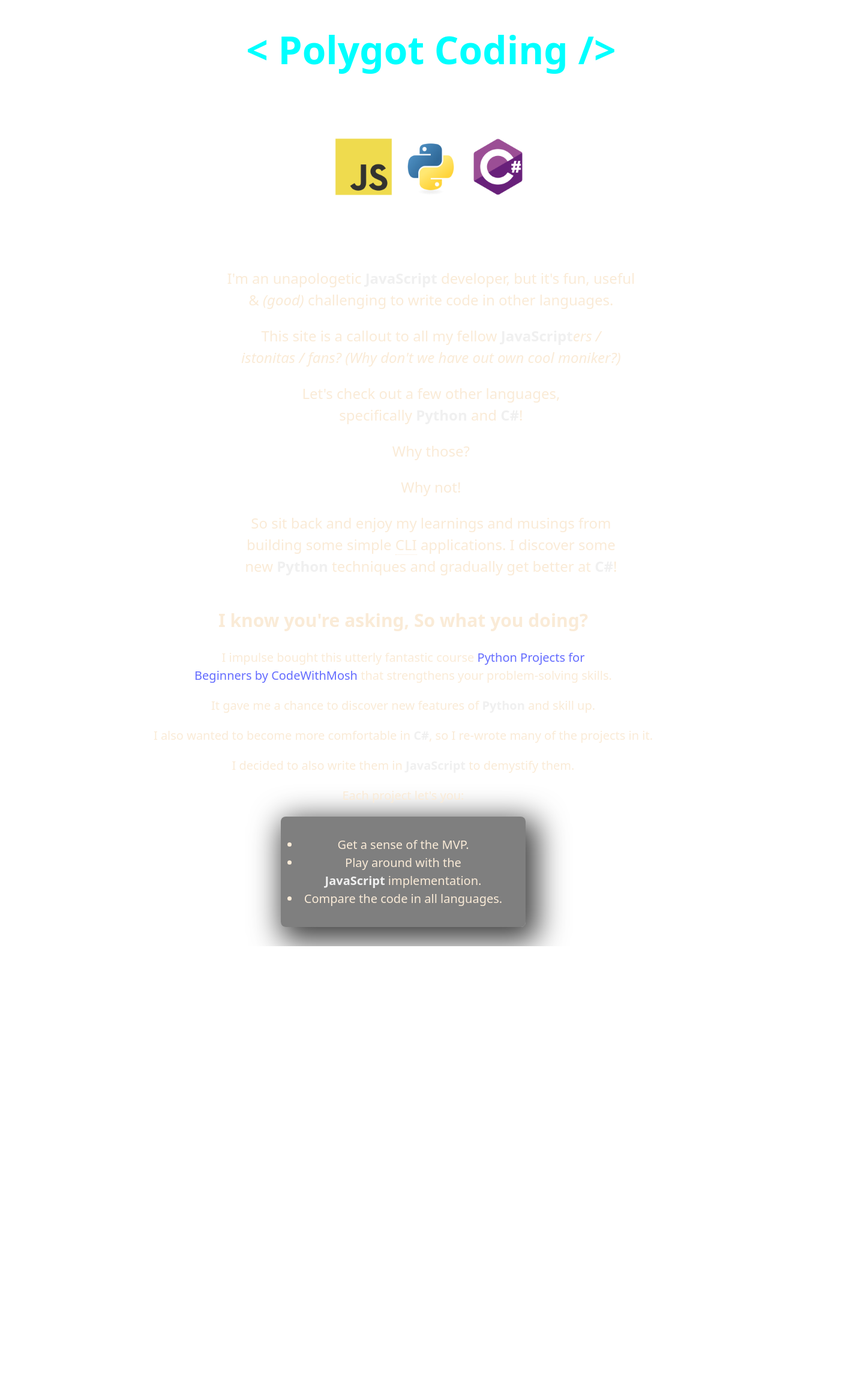
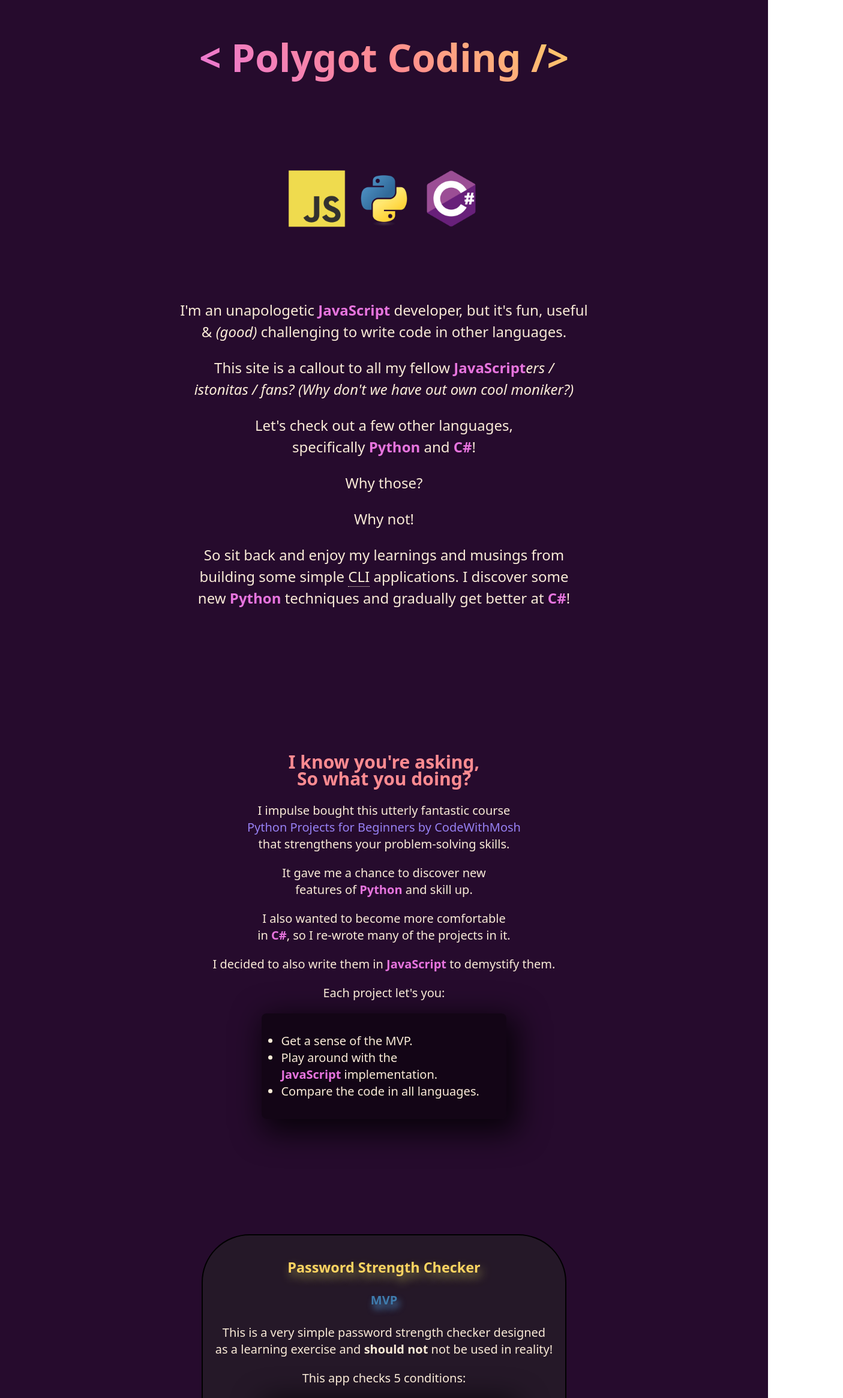
Before and after one commit to JoleneKearse/polyglot-coding, a React (Vite) app: page / in a window 1280 px wide. Shown: the part 27-2357 px from the top of the page at 60% size, 1405 px wide, since content can reach past the window. Before the commit the page ends 1604 px from the top, so only its background shows below. Built offline with nearby package versions, Linux system fonts and the light colour scheme.

Commit message:
chore: style updates

```diff
--- a/src/App.css
+++ b/src/App.css
@@ -1,4 +1,10 @@
 #root {
+  --purple-light: #e774de;
+  --salmon: #ff8b91;
+  --orange: #ffd461;
+  --python-blue: #3f7cae;
+  --background: #260b2d;
+  --link: #9780f3;
   width: 100%;
   margin: 0 auto;
   padding: 2rem;
@@ -7,6 +13,8 @@
   font-size: 1.25rem;
   color:antiquewhite;
   text-wrap: balance;
+  line-height: 1.75rem;
+  background: var(--background)
 }
 
 .container {
@@ -14,8 +22,27 @@
   flex-direction: column;
   justify-content: center;
   align-items: center;
-  width: 120ch;
   height:max-content;
+}
+
+header {
+  margin-bottom: 6rem;
+}
+
+article {
+  padding: 6rem 0;
+}
+
+.project {
+  width: max-content;
+  padding: 1rem 1rem 3rem 1rem;
+  border: 2px solid black;
+  border-radius: 5rem;
+  background: #24242488;
+}
+
+.javascript {
+  color: #f0db4f;
 }
 
 .logo-box {
@@ -31,8 +58,35 @@
 }
 
 h1 {
-  margin-bottom: 1rem;
-  color:aqua;
+  line-height: 6rem;
+  background: linear-gradient(45deg, var(--purple-light), var(--salmon), var(--orange));
+  -webkit-background-clip: text;
+  -webkit-text-fill-color: transparent;
+}
+
+h2 {
+  color:var(--salmon);
+}
+
+h3 {
+  color:var(--orange);
+  text-shadow: .25rem .5rem 1rem #f9f87188;
+}
+
+h4 {
+  color:var(--python-blue);
+  text-shadow: .25rem .5rem .75rem #5ab2fab3;
+}
+
+dfn {
+  font-style: normal;
+  cursor: pointer;
+  border-bottom: .09rem dotted;
+}
+
+a {
+  color: var(--link);
+  text-decoration: none;
 }
 
 .text-box-main {
@@ -41,14 +95,13 @@ h1 {
   line-height: 2.25rem;
 }
 
-.language {
-  color: #f0f0f0;
+.text-box {
+  max-width: 50ch;
+  margin: auto;
 }
 
-dfn {
-  font-style: normal;
-  cursor: pointer;
-  border-bottom: .09rem dotted;
+.language {
+  color: var(--purple-light);
 }
 
 ul {
@@ -58,8 +111,9 @@ ul {
   padding: 2rem;
   border-radius: .5rem;
   list-style-type: disc;
+  text-align: left;
   background: rgb(0, 0, 0, 0.5);
   -webkit-box-shadow: 10px 14px 49px 10px rgba(0,0,0,0.75);
--moz-box-shadow: 10px 14px 49px 10px rgba(0,0,0,0.75);
-box-shadow: 10px 14px 49px 10px rgba(0,0,0,0.75);
+  -moz-box-shadow: 10px 14px 49px 10px rgba(0,0,0,0.75);
+  box-shadow: 10px 14px 49px 10px rgba(0,0,0,0.75);
 }
--- a/src/App.jsx
+++ b/src/App.jsx
@@ -1,16 +1,18 @@
 import './App.css'
 import Header from './components/Header'
 import Instructions from './components/Instructions'
+import Project from './components/Project'
 
 function App() {
   return (
     <>
       <div className="container">
         <Header title="< Polygot Coding />" />
+        <main>
+          <Instructions />
+          <Project title="Password Strength Checker" />
+        </main>
       </div>
-      <main>
-        <Instructions />
-      </main>
     </>
   )
 }
--- a/src/components/Header.jsx
+++ b/src/components/Header.jsx
@@ -1,6 +1,6 @@
 const Header = ({ title }) => {
   return (
-    <header>
+    <header className="header">
       <h1>{title}</h1>
       <div className="logo-box">
         <img src="/JavaScript.png" alt="JavaScript" className="logo-header" />
--- a/src/components/Instructions.jsx
+++ b/src/components/Instructions.jsx
@@ -2,7 +2,7 @@ import React from 'react'
 
 const Instructions = () => {
   return (
-    <>
+    <article className="text-box">
       <h2>I know you're asking, So what you doing?</h2>
       <p>I impulse bought this utterly fantastic course <a href="https://codewithmosh.com/p/python-projects-for-beginners" target="_blank" rel="noopener noreferrer">Python Projects for Beginners by CodeWithMosh</a> that strengthens your problem-solving skills.</p>
       <p>It gave me a chance to discover new features of <b className="language">Python</b> and skill up.</p>
@@ -14,7 +14,7 @@ const Instructions = () => {
         <li>Play around with the <b className="language">JavaScript</b> implementation.</li>
         <li>Compare the code in all languages.</li>
       </ul>
-    </>
+    </article>
   )
 }
 
--- /dev/null
+++ b/src/components/Project.jsx
@@ -0,0 +1,29 @@
+import PasswordStrengthChecker from "./projects/PasswordStrengthChecker"
+
+const Project = ({ title, }) => {
+  return (
+    <article>
+      <div className="project">
+        <h3>{title}</h3>
+        <div className="text-box">
+          <h4>MVP</h4>
+          <p>This is a very simple password strength checker designed as a learning exercise and <b>should not</b> not be used in reality!</p>
+          <p>This app checks 5 conditions:</p>
+          <ul>
+            <li>At least 8 characters long</li>
+            <li>At least one uppercase letter</li>
+            <li>At least one lowercase letter</li>
+            <li>At least one digit </li>
+            <li>At least one special character</li>
+          </ul>
+          <p>For each met condition one point is added to the strength. Five levels are possible.</p>
+        </div>
+      </div>
+      <div className="javascript">
+        <PasswordStrengthChecker />
+      </div>
+    </article>
+  )
+}
+
+export default Project
--- /dev/null
+++ b/src/components/projects/PasswordStrengthChecker.jsx
@@ -0,0 +1,15 @@
+import React from 'react'
+
+const PasswordStrengthChecker = () => {
+  return (
+    <div>
+      <h4>JavaScript</h4>
+        <label htmlFor="input">Enter your password: </label>
+        <input type="text" className="text" />
+        <button className="button">Check Password</button>
+        <div id="strength-display"></div>
+    </div>
+  )
+}
+
+export default PasswordStrengthChecker
```
